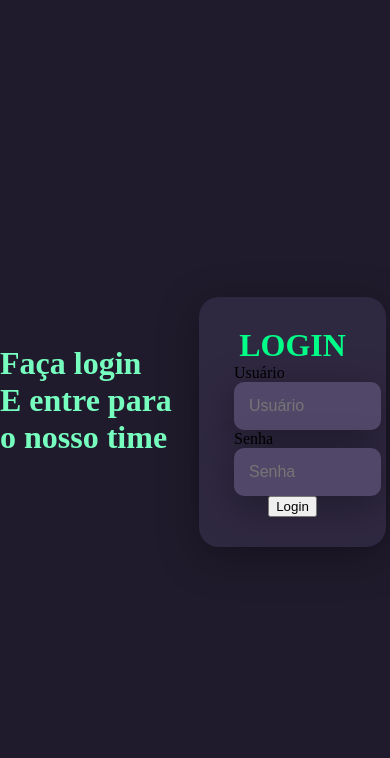
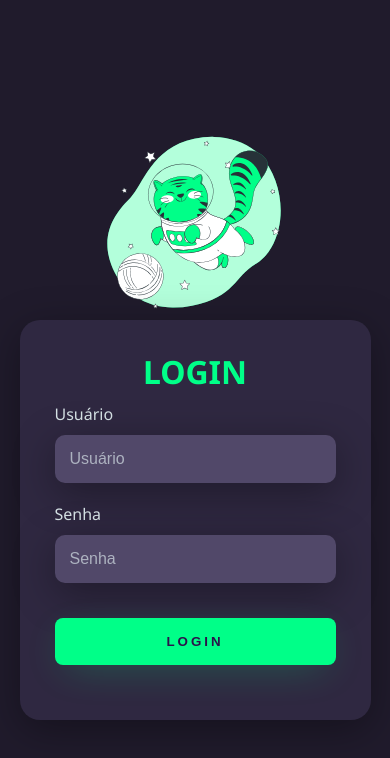
Before and after one commit to sodre-krissie/telaLogin, a plain HTML site: page index.html in a window 390 px wide. Drawn offline with Linux system fonts and the light colour scheme.

Commit message:
Add files via upload

```diff
--- a/index.html
+++ b/index.html
@@ -11,6 +11,7 @@
     <div class="main-login">
         <div class="left-login">
             <h1>Faça login<br>E entre para o nosso time</h1>
+            <img src="cat.svg" alt="Gato Astronauta" class="left-login-image">
             <h1></h1>
         </div>
 
--- a/style-login.css
+++ b/style-login.css
@@ -1,5 +1,12 @@
+@import url('https://fonts.googleapis.com/css2?family=Noto+Sans:wght@400;700&display=swap');
+
 body{
     margin: 0;
+    font-family: 'Noto Sans', sans-serif;
+}
+
+body *{
+    box-sizing: border-box;
 }
 
 .main-login{
@@ -21,7 +28,12 @@ body{
 }
 
 .left-login > h1{
+    font-size: 3vw;
     color: #77ffc0;
+}
+
+.left-login-image{
+    width: 25vw;
 }
 
 .right-login{
@@ -51,10 +63,12 @@ body{
 }
 
 .textfield{
+    width: 100%;
     display: flex;
     flex-direction: column;
     align-items: flex-start;
     justify-content: center;
+    margin: 10px;
 }
 
 .textfield > input{
@@ -67,4 +81,59 @@ body{
     font-size: 12pt;
     box-shadow: 0px 10px 40px #00000056;
     outline: none;
+    box-sizing: border-box;
 }
+
+.textfield > label{
+    color: #f0ffffde;
+    margin-bottom: 10px;
+}
+
+.textfield > input::placeholder{
+    color: #f0ffff94;
+}
+
+.btn-login{
+    width: 100%;
+    padding: 16px 0px;
+    margin: 25px;
+    border: none;
+    border-radius: 8px;
+    outline: none;
+    text-transform: uppercase;
+    font-weight: 800;
+    letter-spacing: 3px;
+    color: #2b134b;
+    background: #00ff88;
+    cursor: pointer;
+    box-shadow: 0px 10px 40px -12px #00ff8052;
+}
+
+@media only screen and (max-width: 950px){
+    .card-login{
+    width: 85%;
+    }
+}
+
+@media only screen and (max-width: 600px){
+    .main-login{
+        flex-direction: column;
+    }
+    .left-login > h1{
+        display: none;
+    }
+    .left-login{
+        width: 100%;
+        height: auto;
+    }
+    .right-login{
+        width: 100%;
+        height: auto;
+    }
+    .left-login-image{
+        width: 50vw;
+    }
+    .card-login{
+        width: 90%;
+    }
+}
```
Also changed, not shown: cat.svg (added).
